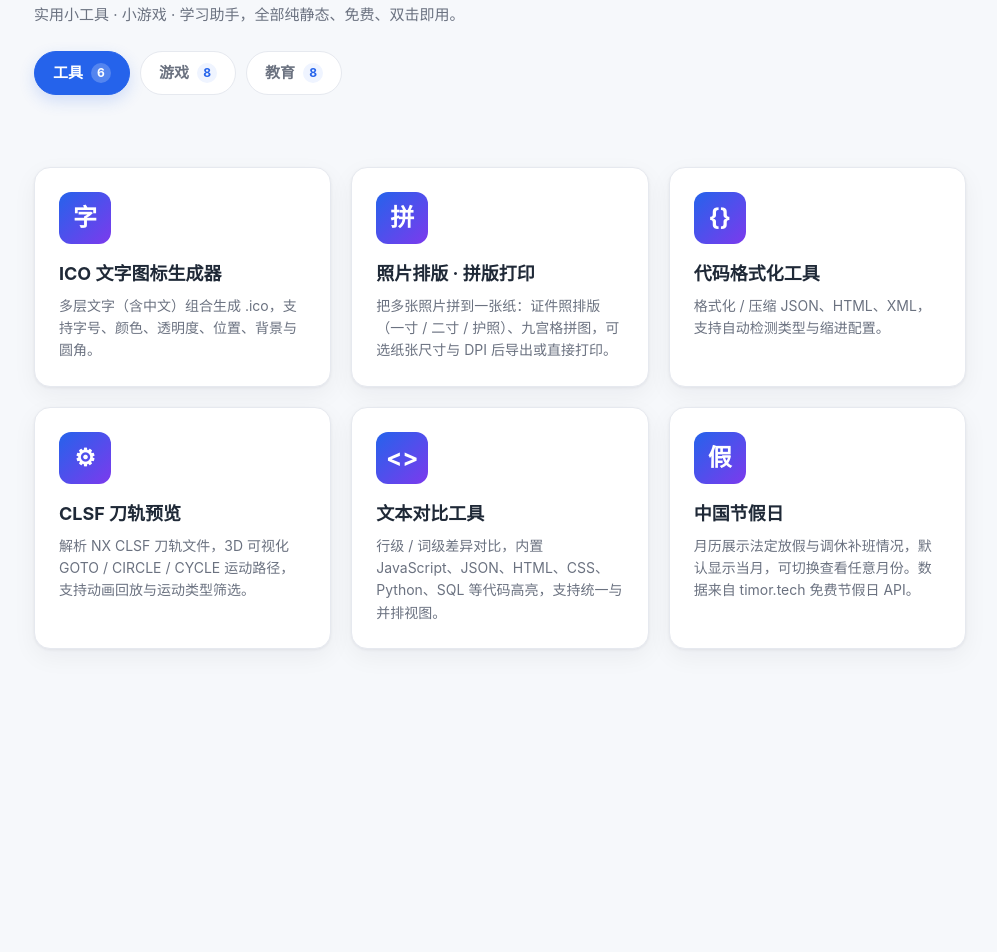
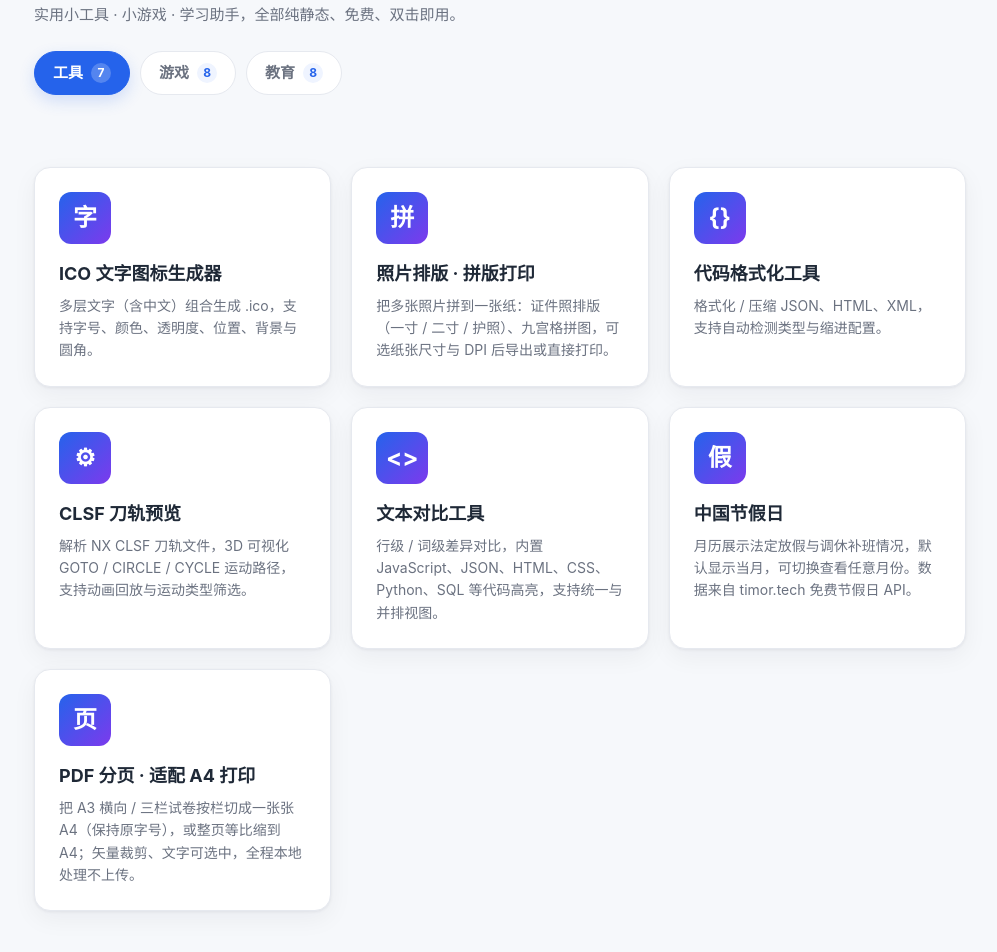
Before and after one commit to hao1032/static_tools, a plain HTML site: page index.html in a window 1280 px wide. Shown: the part 88-1040 px from the top of the page, without its empty margins (140-1137 px from the left). Before the commit the page ends 817 px from the top, so only its background shows below. Drawn offline with Linux system fonts and the light colour scheme.

Commit message:
feat(pdf-a4): 首页工具分类新增卡片，README 补目录与说明

```diff
--- a/index.html
+++ b/index.html
@@ -107,7 +107,7 @@
     <h1>Static Tools</h1>
     <p class="sub">实用小工具 · 小游戏 · 学习助手，全部纯静态、免费、双击即用。</p>
     <nav class="tabs" role="tablist" aria-label="分类切换">
-      <button class="tab active" data-cat="tool" role="tab" aria-selected="true">工具 <span class="cnt">6</span></button>
+      <button class="tab active" data-cat="tool" role="tab" aria-selected="true">工具 <span class="cnt">7</span></button>
       <button class="tab" data-cat="game" role="tab" aria-selected="false">游戏 <span class="cnt">7</span></button>
       <button class="tab" data-cat="edu" role="tab" aria-selected="false">教育 <span class="cnt">8</span></button>
     </nav>
@@ -150,6 +150,12 @@
         <div class="ico">假</div>
         <h3>中国节假日</h3>
         <p>月历展示法定放假与调休补班情况，默认显示当月，可切换查看任意月份。数据来自 timor.tech 免费节假日 API。</p>
+      </a>
+
+      <a class="tool" data-cat="tool" href="./pdf-a4/">
+        <div class="ico">页</div>
+        <h3>PDF 分页 · 适配 A4 打印</h3>
+        <p>把 A3 横向 / 三栏试卷按栏切成一张张 A4（保持原字号），或整页等比缩到 A4；矢量裁剪、文字可选中，全程本地处理不上传。</p>
       </a>
 
       <!-- 游戏 -->
```
Also changed, not shown: 1 other file.
